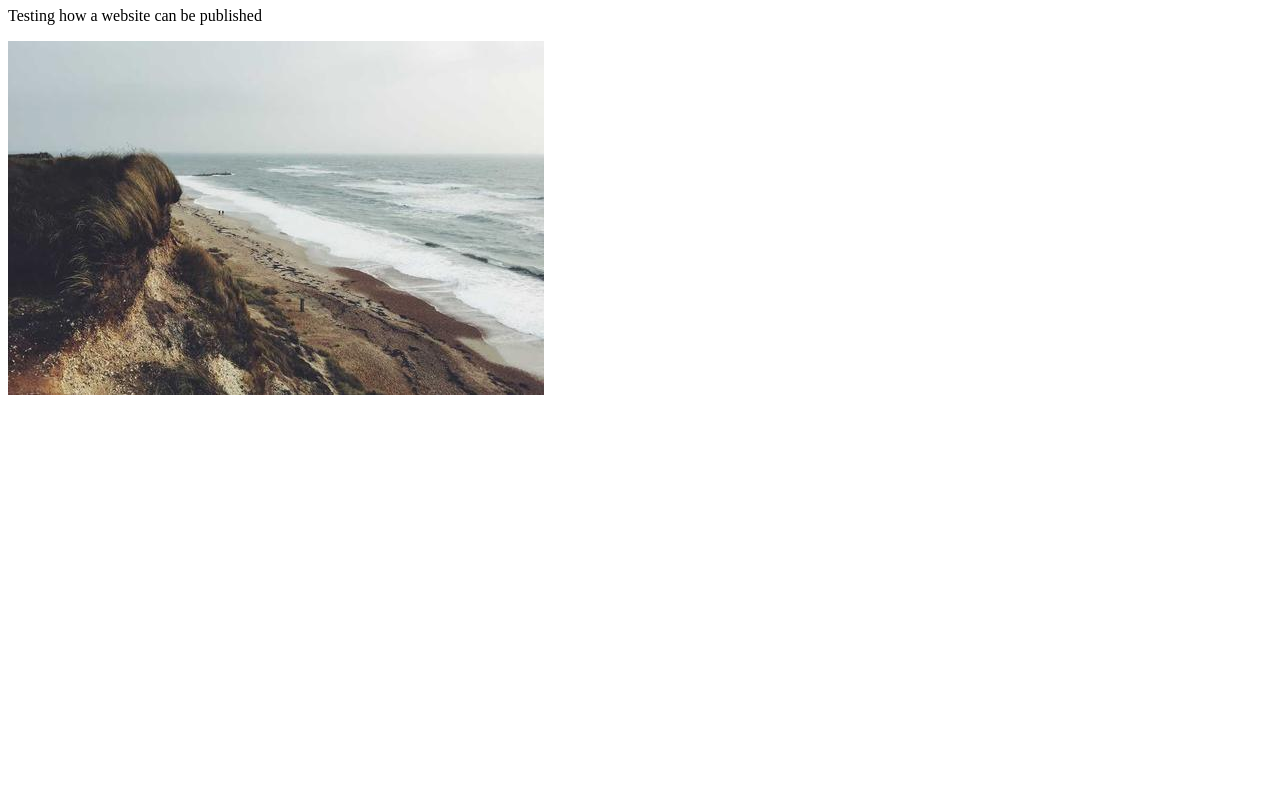
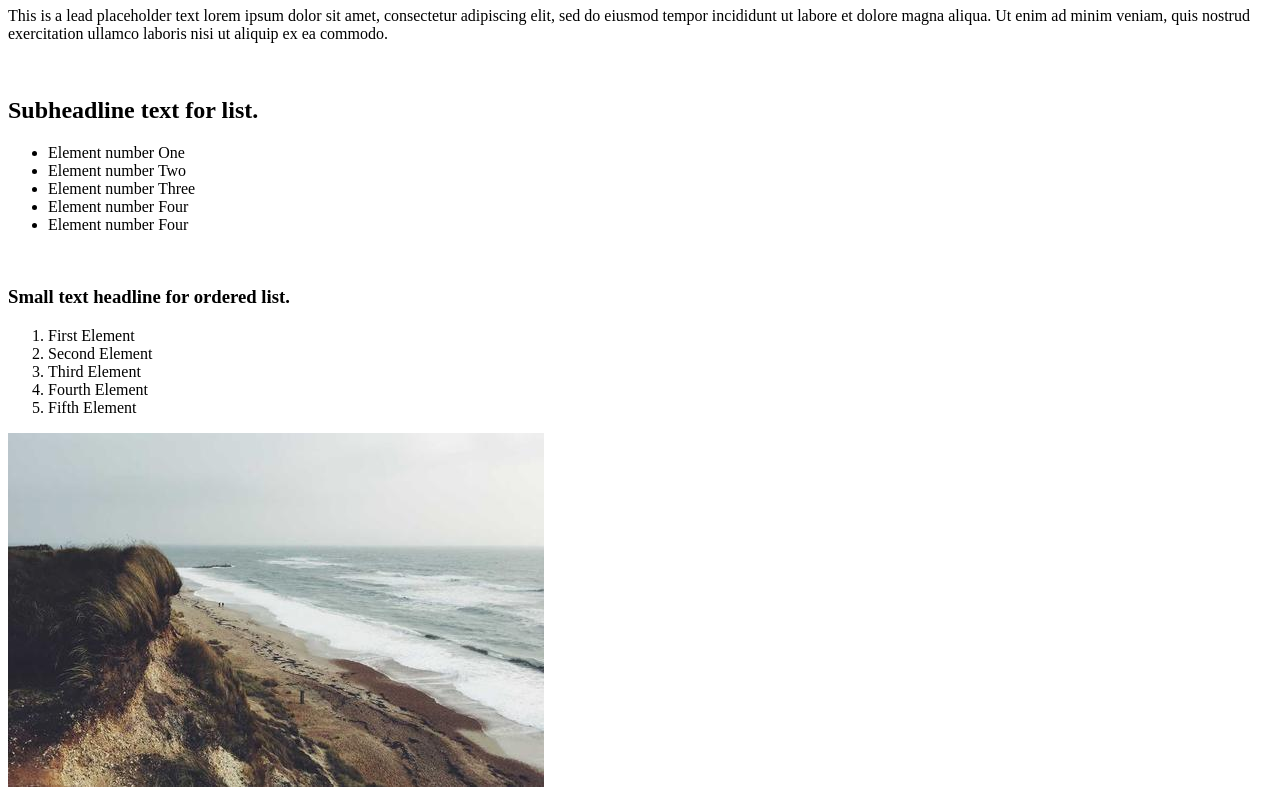
Before and after one commit to pablopedrido/test-index, a plain HTML site: page index.html in a window 1280 px wide. Shown: the part 73-872 px from the top of the page. Before the commit the page ends 800 px from the top, so only its background shows below. Drawn offline with Linux system fonts and the light colour scheme.

Commit message:
Add files via upload

```diff
--- a/index.html
+++ b/index.html
@@ -7,8 +7,28 @@
     <title>Test-index</title>
 </head>
 <body>
-    <h1>This is just a test</h1>
-    <p>Testing how a website can be published</p>
-    <img src="./1061-536x354.jpg" alt="">
+<h1>Short headline text.</h1>
+    <p>This is a lead placeholder text lorem ipsum dolor sit amet, consectetur adipiscing elit, sed do eiusmod tempor incididunt ut labore et dolore magna aliqua. Ut enim ad minim veniam, quis nostrud exercitation ullamco laboris nisi ut aliquip ex ea commodo.</p>
+<br>
+<h2>Subheadline text for list.</h2>
+    <ul>
+<li>Element number One</li>
+<li>Element number Two</li>
+<li>Element number Three</li>
+<li>Element number Four</li>
+<li>Element number Four</li>
+    </ul>
+    <br>
+    <h3>Small text headline for ordered list.</h3>
+
+    <ol>
+        <li>First Element</li>
+        <li>Second Element</li>
+        <li>Third Element</li>
+        <li>Fourth Element</li>
+        <li>Fifth Element</li>
+    </ol>
+    <img src="./Beach.jpg" alt="">
+
 </body>
 </html>
```
Also changed, not shown: Beach.jpg (added).
